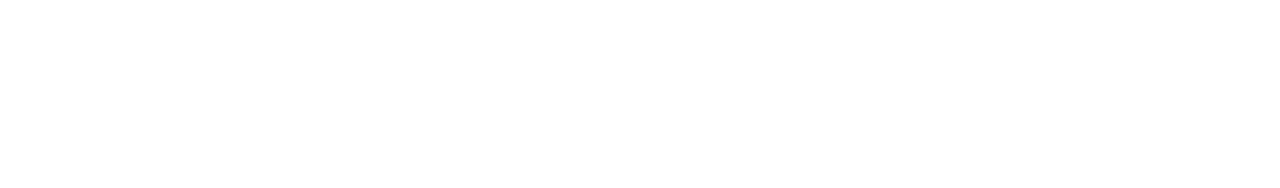
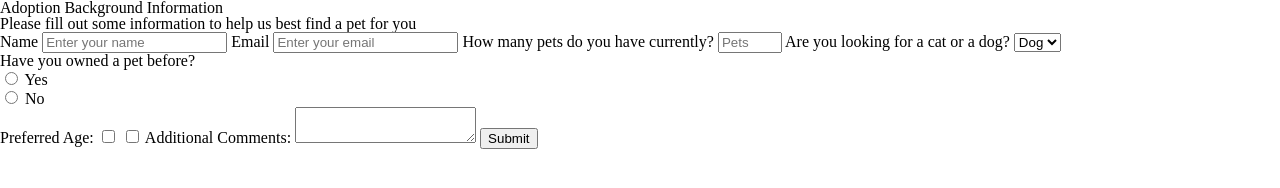
Before and after one commit to jameskaupert/fcc-survey-form, a plain HTML site: page v2/index.html in a window 1280 px wide. Drawn offline with Linux system fonts and the light colour scheme.

Commit message:
get the tests passing

```diff
--- a/v2/index.html
+++ b/v2/index.html
@@ -9,6 +9,38 @@
   <title>Pet Adoption Form</title>
 </head>
 <body>
+  <div id="wrapper">
+  <h1 id="title">Adoption Background Information</h1>
+  <p id="description">Please fill out some information to help us best find a pet for you</p>
+  <form action="" id="survey-form">
+    <label id="name-label">Name</label>
+    <input id="name" type="text" required placeholder='Enter your name'>
+    <label id="email-label">Email</label>
+    <input id="email" type="email" required  placeholder='Enter your email'>
+    <label id="number-label">How many pets do you have currently?</label>
+    <input id="number" type="number" min=1 max=100 placeholder='Pets'>
 
+    <label>Are you looking for a cat or a dog?</label>
+    <select id="dropdown">
+      <option>Dog</option>
+      <option>Cat</option>
+    </select>
+
+    <fieldset>
+    <legend>Have you owned a pet before?</legend>
+    <input type="radio" name="previous" value="Yes"> Yes<br>
+    <input type="radio" name="previous" value="No"> No<br>
+</fieldset>
+
+    <label>Preferred Age:</label>
+    <input type="checkbox" value="Young">
+    <input type="checkbox" value="Old">
+
+    <label>Additional Comments:</label>
+    <textarea></textarea>
+    <button id="submit">Submit</button>
+  </form>
+  </div>
+  <script src="https://cdn.freecodecamp.org/testable-projects-fcc/v1/bundle.js"></script>
 </body>
 </html>
```
